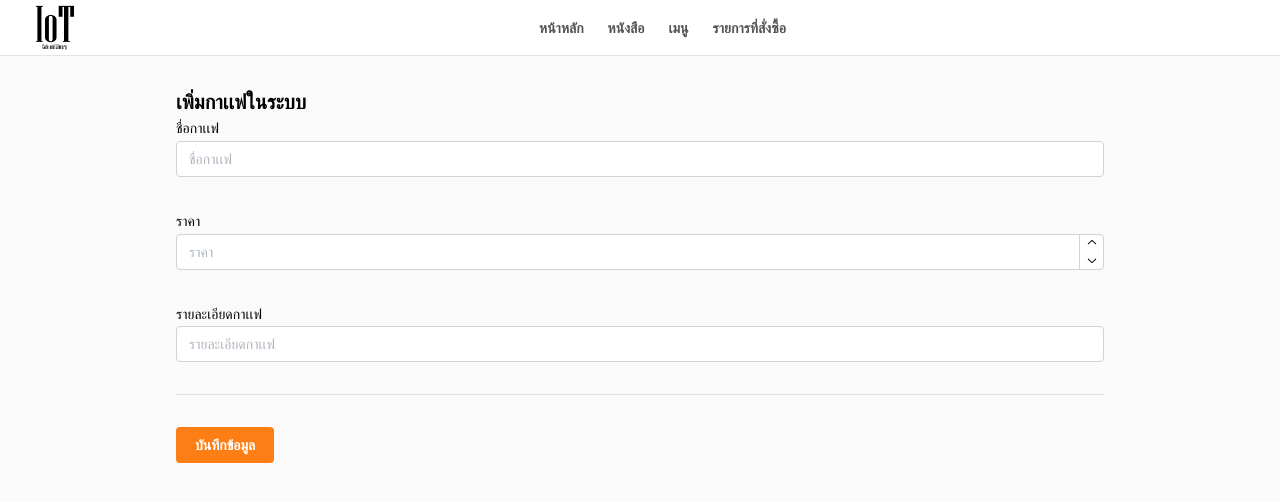
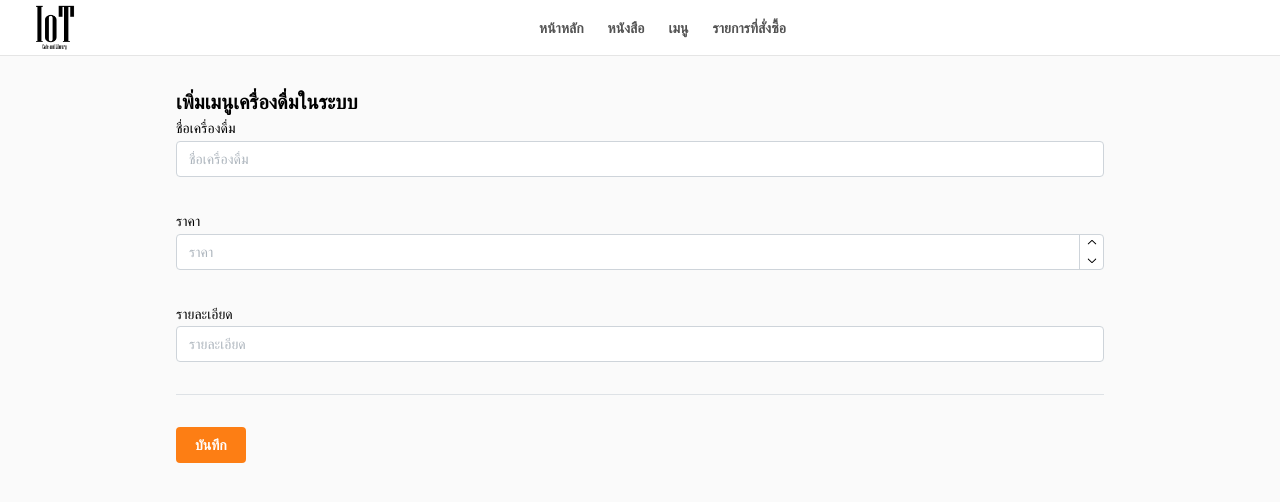
Before and after one commit to amuseqerns/Frontend_IoT, a React (Vite) app: page /menu/create in a window 1280 px wide. Shown: the top 502 px of the page. Built offline with nearby package versions, Linux system fonts and the light colour scheme.

Commit message:
edit menu

```diff
--- a/src/pages/menu-create.tsx
+++ b/src/pages/menu-create.tsx
@@ -21,20 +21,20 @@ export default function MenuCreatePage() {
 
     validate: {
       name: (value) => {
-        if (typeof value !== 'string') return "ชื่อกาแฟต้องเป็นข้อความ";
-        if (!value.trim()) return "กรุณาระบุชื่อกาแฟ";
-        if (value.length < 2) return "ชื่อกาแฟต้องมีความยาวอย่างน้อย 2 ตัวอักษร";
+        if (typeof value !== 'string') return "ชื่อต้องเป็นข้อความ";
+        if (!value.trim()) return "กรุณาระบุชื่อเครื่องดื่ม";
+        if (value.length < 2) return "ชื่อเครื่องดื่มต้องมีความยาวอย่างน้อย 2 ตัวอักษร";
         return null;
 
       },
       price: (value) => {
-        if (!value) return "กรุณาระบุราคากาแฟ";
+        if (!value) return "กรุณาระบุราคา";
         if (isNaN(Number(value))) return "ราคาต้องเป็นตัวเลขเท่านั้น";
         if (Number(value) <= 0) return "ราคาต้องมากกว่า 0";
         return null;
       },
       description: (value) => {
-        if (value && value.length > 500) return "รายละเอียดกาแฟต้องมีความยาวไม่เกิน 500 ตัวอักษร";
+        if (value && value.length > 500) return "รายละเอียดต้องมีความยาวไม่เกิน 500 ตัวอักษร";
         return null;
       },
     },
@@ -45,8 +45,8 @@ export default function MenuCreatePage() {
       setIsProcessing(true);
       const response = await axios.post<Menu>(`menu`, values);
       notifications.show({
-        title: "เพิ่มข้อมูลกาเเฟสำเร็จ",
-        message: "ข้อมูลกาเเฟได้รับการเพิ่มเรียบร้อยแล้ว",
+        title: "เพิ่มข้อมูลสำเร็จ",
+        message: "ข้อมูลถูกเพิ่มเรียบร้อยแล้ว",
         color: "teal",
       });
       navigate(`/menu/${response.data.id}`);
@@ -81,12 +81,12 @@ export default function MenuCreatePage() {
     <>
       <Layout>
         <Container className="mt-8">
-          <h1 className="text-xl">เพิ่มกาเเฟในระบบ</h1>
+          <h1 className="text-xl">เพิ่มเมนูเครื่องดื่มในระบบ</h1>
 
           <form onSubmit={menuCreateForm.onSubmit(handleSubmit)} className="space-y-8">
             <TextInput
-              label="ชื่อกาเเฟ"
-              placeholder="ชื่อกาเเฟ"
+              label="ชื่อเครื่องดื่ม"
+              placeholder="ชื่อเครื่องดื่ม"
               {...menuCreateForm.getInputProps("name")}
 
             />
@@ -100,15 +100,15 @@ export default function MenuCreatePage() {
 
             {/* TODO: new */}
             <TextInput
-              label="รายละเอียดกาเเฟ"
-              placeholder="รายละเอียดกาเเฟ"
+              label="รายละเอียด"
+              placeholder="รายละเอียด"
               {...menuCreateForm.getInputProps("description")}
             />
 
             <Divider />
 
             <Button type="submit" loading={isProcessing}>
-              บันทึกข้อมูล
+              บันทึก
             </Button>
           </form>
         </Container>
--- a/src/pages/menu-edit-by-id.tsx
+++ b/src/pages/menu-edit-by-id.tsx
@@ -53,8 +53,8 @@ export default function MenuEditById() {
       setIsProcessing(true);
       await axios.patch(`/menu/${menuId}`, values);
       notifications.show({
-        title: "แก้ไขข้อมูลกาเเฟสำเร็จ",
-        message: "ข้อมูลกาเเฟได้รับการแก้ไขเรียบร้อยแล้ว",
+        title: "แก้ไขข้อมูลสำเร็จ",
+        message: "แก้ไขข้อมูลเรียบร้อย",
         color: "teal",
       });
       navigate(`/menu/${menuId}`);
@@ -64,8 +64,8 @@ export default function MenuEditById() {
         switch (status) {
           case 404:
             notifications.show({
-              title: "ไม่พบข้อมูลกาเเฟ",
-              message: "ไม่พบข้อมูลกาเเฟที่ต้องการแก้ไข",
+              title: "ไม่พบข้อมูล",
+              message: "ไม่พบข้อมูลที่ต้องการแก้ไข",
               color: "red",
             });
             break;
@@ -101,8 +101,8 @@ export default function MenuEditById() {
       setIsProcessing(true);
       await axios.delete(`/menu/${menuId}`);
       notifications.show({
-        title: "ลบกาเเฟสำเร็จ",
-        message: "ลบกาเเฟออกจากระบบเรียบร้อยแล้ว",
+        title: "ลบเมนูสำเร็จ",
+        message: "ลบเมนูเรียบร้อยแล้ว",
         color: "red",
       });
       navigate("/menu");
@@ -110,8 +110,8 @@ export default function MenuEditById() {
       if (error instanceof AxiosError) {
         if (error.response?.status === 404) {
           notifications.show({
-            title: "ไม่พบข้อมูลกาเเฟ",
-            message: "ไม่พบข้อมูลกาเเฟที่ต้องการลบ",
+            title: "ไม่พบข้อมูล",
+            message: "ไม่พบข้อมูลที่ต้องการลบ",
             color: "red",
           });
         } else if (error.response?.status || 500 >= 500) {
@@ -145,7 +145,7 @@ export default function MenuEditById() {
     <>
       <Layout>
         <Container className="mt-8">
-          <h1 className="text-xl">แก้ไขข้อมูลกาเเฟ</h1>
+          <h1 className="text-xl">แก้ไขข้อมูล</h1>
 
           {isLoading && !error && <Loading />}
           {error && (
@@ -162,8 +162,8 @@ export default function MenuEditById() {
             <>
               <form onSubmit={menuEditForm.onSubmit(handleSubmit)} className="space-y-8">
                 <TextInput
-                  label="ชื่อกาแฟ"
-                  placeholder="ชื่อกาแฟ"
+                  label="ชื่อเครื่องดื่ม"
+                  placeholder="ชื่อเครื่องดื่ม"
                   {...menuEditForm.getInputProps("name")}
                 />
 
@@ -175,8 +175,8 @@ export default function MenuEditById() {
                 />
 
                 <TextInput
-                  label="รายละเอียดกาแฟ"
-                  placeholder="รายละเอียดกาแฟ"
+                  label="รายละเอียด"
+                  placeholder="รายละเอียด"
                   {...menuEditForm.getInputProps("description")}
                 />
 
@@ -191,10 +191,10 @@ export default function MenuEditById() {
                     size="xs"
                     onClick={() => {
                       modals.openConfirmModal({
-                        title: "คุณต้องการลบกาเเฟเล่มนี้ใช่หรือไม่",
+                        title: "คุณต้องการลบเมนูนี้ใช่หรือไม่",
                         children: (
                           <span className="text-xs">
-                            เมื่อคุณดำนเนินการลบกาเเฟเล่มนี้แล้ว จะไม่สามารถย้อนกลับได้
+                            เมื่อคุณดำนเนินการลบเมนูแล้ว จะไม่สามารถย้อนกลับได้
                           </span>
                         ),
                         labels: { confirm: "ลบ", cancel: "ยกเลิก" },
@@ -207,11 +207,11 @@ export default function MenuEditById() {
                       });
                     }}
                   >
-                    ลบกาเเฟนี้
+                    ลบเมนูนี้
                   </Button>
 
                   <Button type="submit" loading={isLoading || isProcessing}>
-                    บันทึกข้อมูล
+                    บันทึก
                   </Button>
                 </div>
               </form>
```
